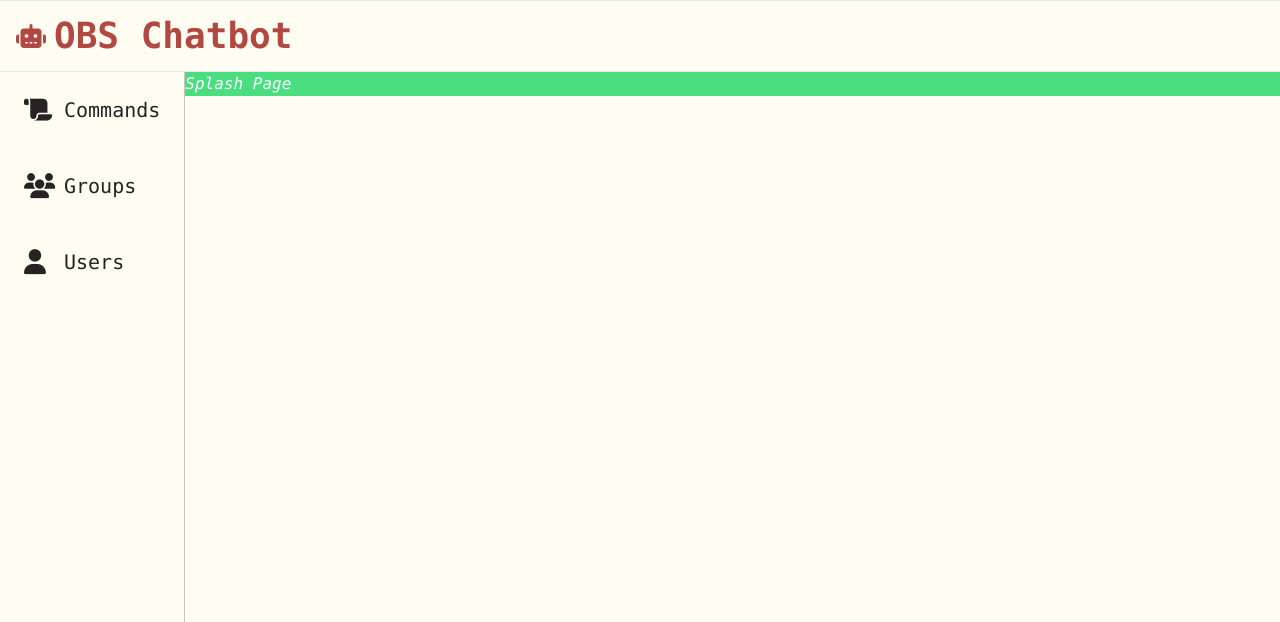
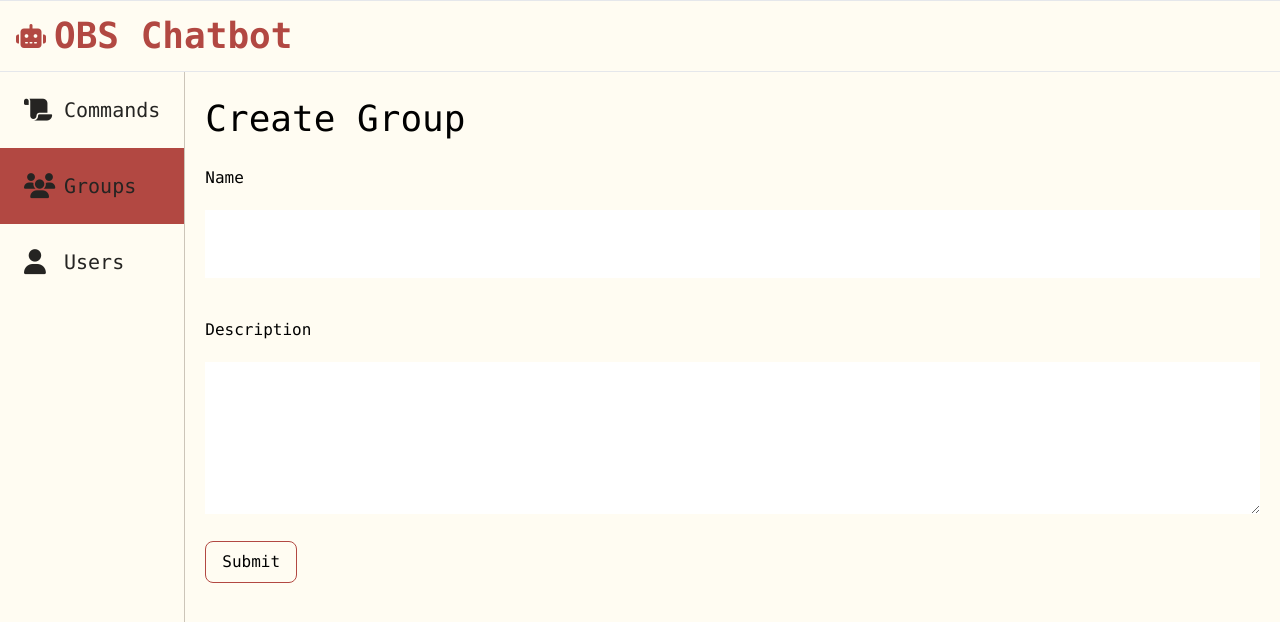
Before and after one commit to TinaTiel/obs-chatbot-fe, a React (Create React App) app: page /#/groups/create in a window 1280 px wide. Shown: the top 622 px of the page. Built offline with nearby package versions, Linux system fonts and the light colour scheme.

Commit message:
created groups create and edit form

```diff
--- a/package.json
+++ b/package.json
@@ -10,12 +10,14 @@
     "lodash": "^4.17.21",
     "react": "^17.0.2",
     "react-dom": "^17.0.2",
+    "react-hook-form": "^7.31.3",
     "react-redux": "^7.2.6",
     "react-router": "^6.2.1",
     "react-router-dom": "^6.2.1",
     "react-scripts": "5.0.0",
     "redux": "^4.1.2",
     "redux-thunk": "^2.4.1",
+    "uuid": "^8.3.2",
     "web-vitals": "^2.1.4"
   },
   "scripts": {
--- a/src/actions/groups.js
+++ b/src/actions/groups.js
@@ -1,5 +1,6 @@
 import groups from '../api/groups';
 import { types } from './index';
+import { v4 as uuidv4 } from 'uuid';
 
 export const findGroups = () => {
     return async (dispatch) => {
@@ -22,3 +23,27 @@ export const findGroups = () => {
         }
     }
 }
+
+export const saveGroup = (group) => {
+    return async (dispatch) => {
+        dispatch({
+            type: types.SAVE_GROUP,
+            payload: { loading: true }
+        });
+        try {
+
+            const id = group.id? group.id : uuidv4();
+            const {data} = await groups.put(`/groups/${id}`, group);
+            dispatch({
+                type: types.SAVE_GROUP,
+                payload: {data}
+            })
+
+        } catch (error) {
+            dispatch({
+                type: types.SAVE_GROUP,
+                payload: {error}
+            })
+        }
+    }
+}
--- a/src/components/App.js
+++ b/src/components/App.js
@@ -1,16 +1,17 @@
 import React from 'react';
 import NavBar from './NavBar';
-import { BrowserRouter, Routes, Route } from 'react-router-dom'
+import { HashRouter, Routes, Route } from 'react-router-dom'
 import Commands from './commands/Commands';
 import Groups from './groups/Groups';
 import Users from './users/Users';
 import Splash from './Splash';
 import Logo from './Logo';
 import Header from './Header';
+import GroupsForm from './groups/GroupsForm';
 
 const App = () => {
     return (
-        <BrowserRouter>
+        <HashRouter>
             <div className="
             flex flex-col
             h-screen min-h-0
@@ -50,12 +51,14 @@ const App = () => {
                             <Route path='/' exact element={<Splash />} />
                             <Route path='/commands' exact element={<Commands />} />
                             <Route path='/groups' exact element={<Groups />} />
+                            <Route path='/groups/create' exact element={<GroupsForm />} />
+                            <Route path='/groups/edit/:id' exact element={<GroupsForm />} />
                             <Route path='/users' exact element={<Users />} />
                         </Routes>
                     </main>
                 </div>
             </div>
-        </BrowserRouter>
+        </HashRouter>
     );
 };
 
--- a/src/components/Button.js
+++ b/src/components/common/Button.js
@@ -1,10 +1,9 @@
 import React from "react";
 import { NavLink } from "react-router-dom";
 
-const Button = (props) => {
+const Button = ({children, onClick}) => {
     return (
-        <NavLink
-            to={props.location}
+        <button
             className="border border-c-primary rounded-lg
             dark:hover:bg-c-primary-hover-dark
             dark:hover:text-c-text-primary-dark
@@ -12,9 +11,10 @@ const Button = (props) => {
             hover:text-c-text-primary-dark
             whitespace-nowrap h-full
             px-4 py-2 md:px-4 md:py-2"
+            onClick={onClick}
         >
-            {props.text}
-        </NavLink>
+            {children}
+        </button>
     );
 };
 
--- a/src/components/common/LoadingIcon.js
+++ b/src/components/common/LoadingIcon.js
@@ -1,6 +1,6 @@
 const LoadingIcon = () => {
     return (
-        <div class="lds-grid"><div></div><div></div><div></div><div></div><div></div><div></div><div></div><div></div><div></div></div>
+        <div className="lds-grid"><div></div><div></div><div></div><div></div><div></div><div></div><div></div><div></div><div></div></div>
     );
 }
 
--- /dev/null
+++ b/src/components/common/NavigableButton.js
@@ -0,0 +1,21 @@
+import React from "react";
+import { NavLink } from "react-router-dom";
+import Button from "./Button";
+import { useNavigate } from "react-router";
+
+const NavigableButton = ({to, text, options}) => {
+
+    let navigate = useNavigate();
+
+    const onClick = () => {
+        navigate(to, options);
+    }
+
+    return (
+        <Button onClick={onClick}>
+            {text}
+        </Button>
+    );
+};
+
+export default NavigableButton;
--- /dev/null
+++ b/src/components/common/SubmitInput.js
@@ -0,0 +1,11 @@
+import Button from "./Button";
+
+const SubmitInput = ({}) => {
+    return (
+        <Button>
+            <input type="submit" />
+        </Button>
+    );
+}
+
+export default SubmitInput;
--- /dev/null
+++ b/src/components/common/TextInput.js
@@ -0,0 +1,36 @@
+
+const TextInput = ({
+    label,
+    register,
+    textArea
+}) => {
+
+    const renderInput = () => {
+
+        let classes = `
+            text-c-text-primary-dark dark:text-c-text-primary-light
+            text-xl
+            p-5
+            w-full
+        `;
+        if(textArea) {
+            return <textarea type="text"  {...register} className={classes}
+                rows={4}
+            />
+        } else {
+            return <input type="text" {...register} className={classes} />
+        }
+    }
+
+    return (
+        <div className="w-100 py-5">
+            <label className="
+               block
+               pb-5
+            ">{label}</label>
+            {renderInput()}
+        </div>
+    );
+}
+
+export default TextInput;
--- a/src/components/groups/Groups.js
+++ b/src/components/groups/Groups.js
@@ -2,7 +2,7 @@ import React, { useEffect } from "react";
 import { useSelector } from "react-redux";
 import { useDispatch } from "react-redux";
 import { findGroups } from '../../actions/groups';
-import Button from "../Button";
+import NavigableButton from "../common/NavigableButton";
 import Loading from "../common/Loading";
 
 const Groups = (props) => {
@@ -25,7 +25,7 @@ const Groups = (props) => {
     const renderCreate = () => {
         return (
             <div className="flex flex-row gap-x-4">
-                <Button text="Create Group" location="#" />
+                <NavigableButton text="Create Group" to="/groups/create" />
             </div>
         );
     }
@@ -33,8 +33,8 @@ const Groups = (props) => {
     const renderAdmin = (group) => {
         return (
             <div className="flex flex-row gap-x-4 justify-start">
-                <Button text="Edit" location="#" />
-                <Button text="Delete" location="#" />
+                <NavigableButton text="Edit" to={`/groups/edit/${group.id}`} options={{state: group}} />
+                <NavigableButton text="Delete" to="#" />
             </div>
         )
     }
--- a/src/components/groups/GroupsForm.js
+++ b/src/components/groups/GroupsForm.js
@@ -1,6 +1,41 @@
-const GroupsForm = ({}) => {
+import {useForm} from 'react-hook-form';
+import { useLocation } from 'react-router';
+import { useDispatch } from "react-redux";
+import { saveGroup } from '../../actions/groups';
+import Submit from '../common/SubmitInput';
+import TextInput from '../common/TextInput';
+
+const GroupsForm = () => {
+
+    const {state: group} = useLocation();
+    const { register, handleSubmit, getValues } = useForm({defaultValues: group});
+    const dispatch = useDispatch();
+
+    const onSubmit = (group) => {
+        dispatch(saveGroup(group));
+    }
+
+    const onKeyDown = (e) => {
+        if(e.keyCode===13 && e.ctrlKey) {
+            onSubmit(getValues());
+        }
+    }
+
+    const title = group ? `Edit Group '${group.name}'` : "Create Group"
+
     return (
-        <div>Groups Form</div>
+        <div className='p-5'>
+            <h1>{title}</h1>
+            <form onSubmit={handleSubmit(onSubmit)} onKeyDown={onKeyDown} >
+                <TextInput
+                    label="Name"
+                    register={register("name")} />
+                <TextInput textArea
+                    label="Description"
+                    register={register("description")} />
+                <Submit />
+            </form>
+        </div>
     )
 }
 
```
Also changed, not shown: 1 other file (tests, documents, lock files or other folders).
